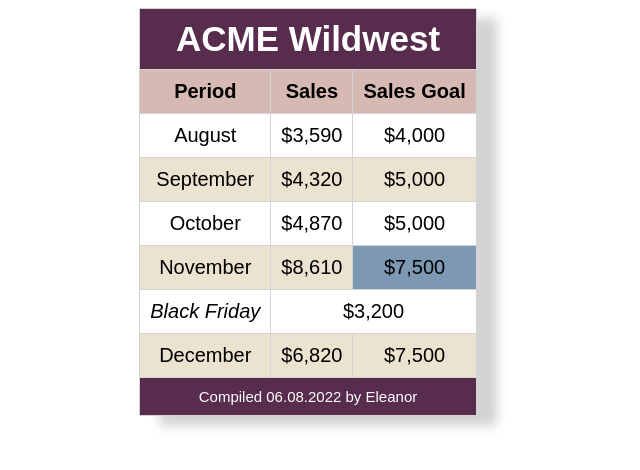
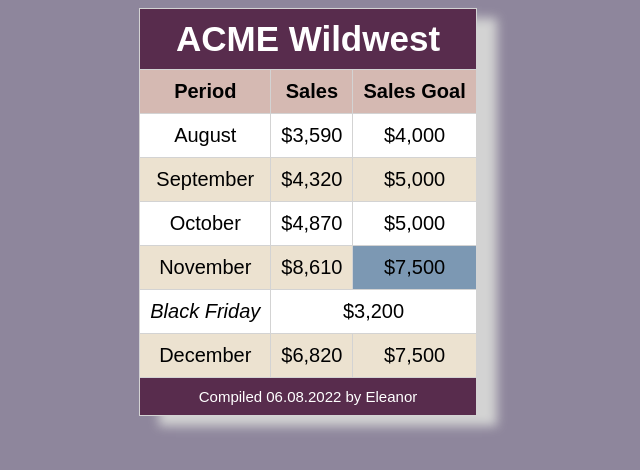
Before and after one commit to eleanorbarnum1/tablepractice, a plain HTML site: page index.html in a window 1280 px wide. Shown: the whole page, without its empty margins (340-980 px from the left). Drawn offline with Linux system fonts and the light colour scheme.

Commit message:
Update tablebuild.css

```diff
--- a/tablebuild.css
+++ b/tablebuild.css
@@ -1,5 +1,6 @@
 body{
     width:100%;
+    background-color:#8e869c;
 }
 
 table{
```
